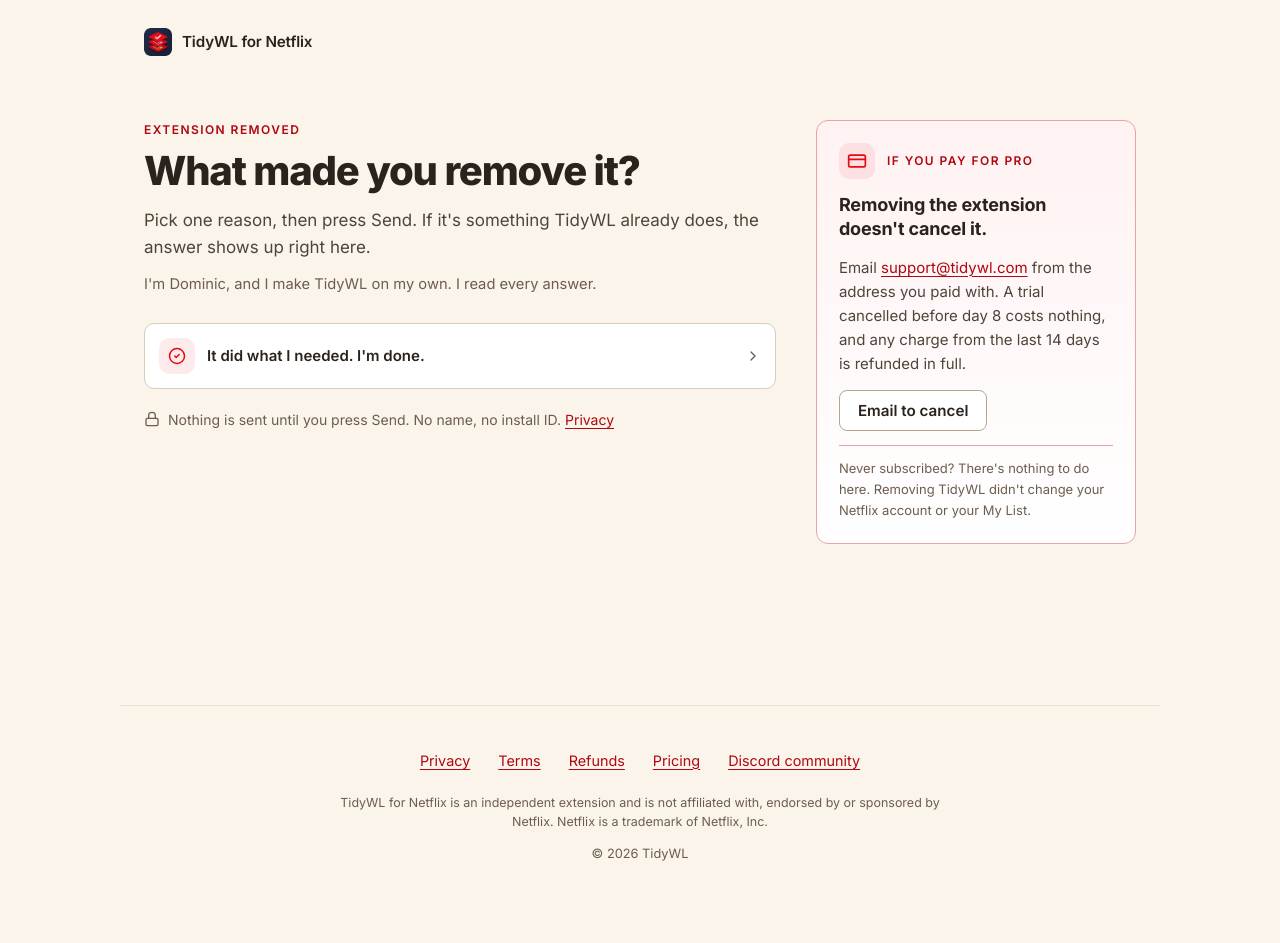
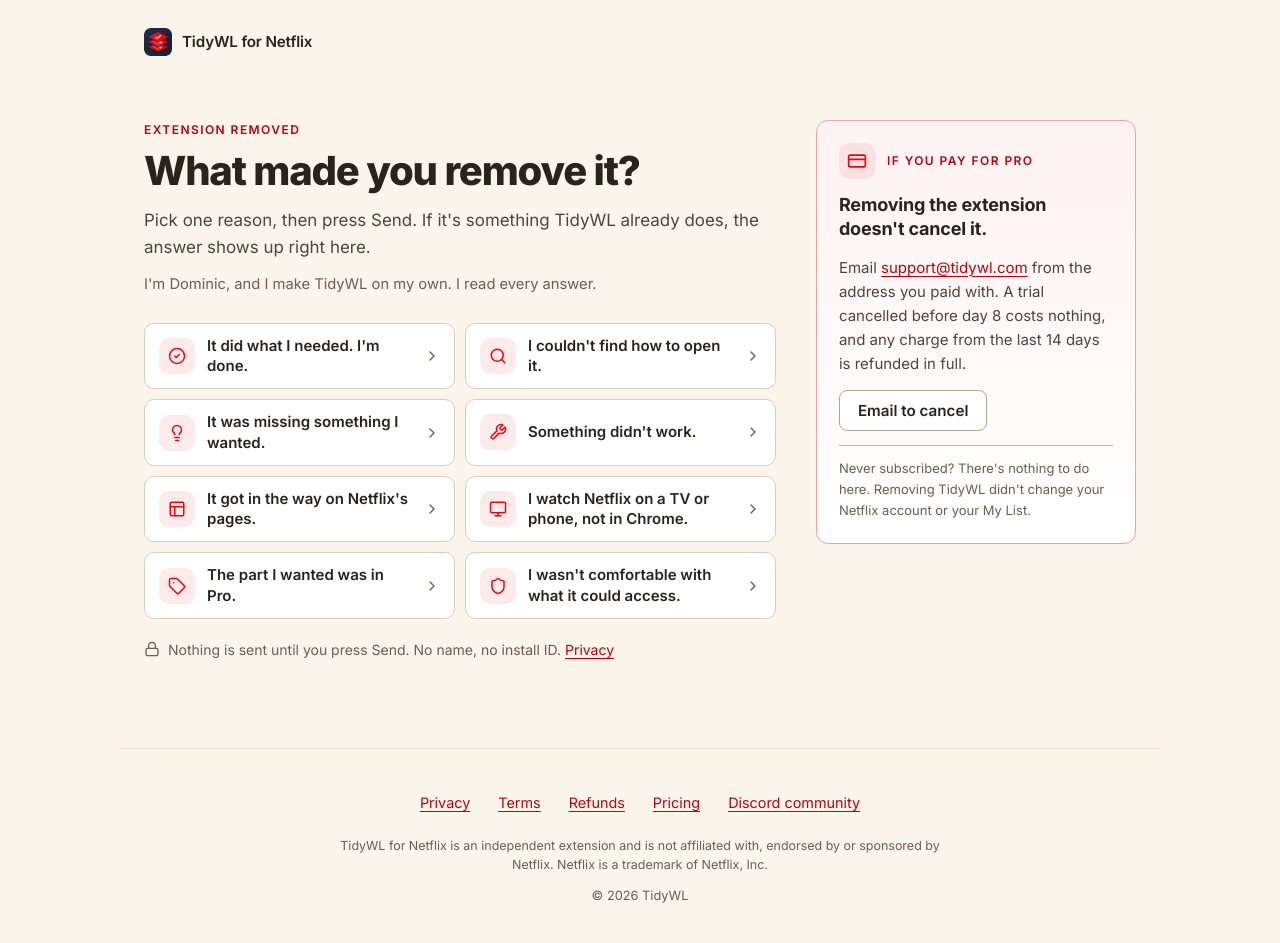
Before and after one commit to dominic-lam/tidywl-site, a Jekyll site: the page built from netflix/removed/index.html, in a window 1280 px wide. Built offline with Jekyll 4.4.1, drawn with Linux system fonts in a browser that asks for light colours; before the commit the page ends 900 px from its top, so only the background shows below that.

Commit message:
netflix(removed): fix the reason list broken by moving 'done' first; renumber the reason comments
Co-Authored-By: Claude Sonnet 5.5 <noreply@anthropic.com>
Claude-Session: https://claude.ai/code/session_011k6b5NfEoqnsGVL6NaEgHt

```diff
--- a/netflix/removed/index.html
+++ b/netflix/removed/index.html
@@ -89,7 +89,7 @@ sitemap: false
             Change answer
           </button>
 
-          <!-- 1. done: first, the user's call 2026-10-08, so the rating ask is the first thing seen -->
+          <!-- 1. done: first (the user's call, 2026-10-08), so the rating ask is the first thing seen -->
           <div class="nfr-reason" data-reason="done">
             <label class="nfr-reason-head">
               <input type="radio" name="reason" value="done">
@@ -117,9 +117,12 @@ sitemap: false
                   <label class="nfr-chip"><input type="checkbox" value="ratings"><span>The IMDb ratings on Netflix's posters</span></label>
                   <label class="nfr-chip"><input type="checkbox" value="other" data-ask="What else did you use it for?"><span>Something else</span></label>
                 </div>
+              </fieldset>
+              <div class="nfr-text-slot"></div>
+            </div>
+          </div>
 
-
-          <!-- 1. lost -->
+          <!-- 2. lost -->
           <div class="nfr-reason" data-reason="lost">
             <label class="nfr-reason-head">
               <input type="radio" name="reason" value="lost">
@@ -165,7 +168,7 @@ sitemap: false
             </div>
           </div>
 
-          <!-- 2. missing: the question first, since the fix depends on the chip -->
+          <!-- 3. missing: the question first, since the fix depends on the chip -->
           <div class="nfr-reason" data-reason="missing">
             <label class="nfr-reason-head">
               <input type="radio" name="reason" value="missing">
@@ -227,7 +230,7 @@ sitemap: false
             </div>
           </div>
 
-          <!-- 3. broken: the one reason that needs words -->
+          <!-- 4. broken: the one reason that needs words -->
           <div class="nfr-reason" data-reason="broken" data-ask="What were you doing when it went wrong?">
             <label class="nfr-reason-head">
               <input type="radio" name="reason" value="broken">
@@ -243,7 +246,7 @@ sitemap: false
             </div>
           </div>
 
-          <!-- 4. clutter: the question first, since the fix depends on the chip -->
+          <!-- 5. clutter: the question first, since the fix depends on the chip -->
           <div class="nfr-reason" data-reason="clutter">
             <label class="nfr-reason-head">
               <input type="radio" name="reason" value="clutter">
@@ -280,7 +283,7 @@ sitemap: false
             </div>
           </div>
 
-          <!-- 5. device -->
+          <!-- 6. device -->
           <div class="nfr-reason" data-reason="device">
             <label class="nfr-reason-head">
               <input type="radio" name="reason" value="device">
@@ -303,7 +306,7 @@ sitemap: false
             </div>
           </div>
 
-          <!-- 6. pro -->
+          <!-- 7. pro -->
           <div class="nfr-reason" data-reason="pro">
             <label class="nfr-reason-head">
               <input type="radio" name="reason" value="pro">
@@ -329,7 +332,7 @@ sitemap: false
             </div>
           </div>
 
-          <!-- 7. privacy -->
+          <!-- 8. privacy -->
           <div class="nfr-reason" data-reason="privacy">
             <label class="nfr-reason-head">
               <input type="radio" name="reason" value="privacy">
@@ -353,7 +356,7 @@ sitemap: false
             </div>
           </div>
 
-          <!-- 8. language: only when the browser isn't English (Q5) -->
+          <!-- 9. language: only when the browser isn't English (Q5) -->
           <div class="nfr-reason" data-reason="language" data-ask="Which language would you want it in?" hidden>
             <label class="nfr-reason-head">
               <input type="radio" name="reason" value="language">
@@ -367,10 +370,7 @@ sitemap: false
               <div class="nfr-text-slot"></div>
             </div>
           </div>
-        </fieldset>
-              <div class="nfr-text-slot"></div>
-            </div>
-          </div>
+
         </fieldset>
 
         <p class="nfr-pick-note">
```
